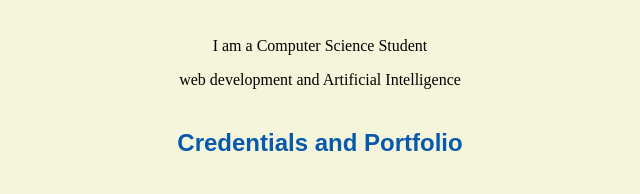
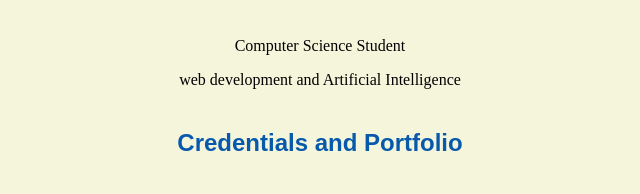
Before and after one commit to deepthiteki/deepthiteki.github.io, a plain HTML site: page index.html in a window 1280 px wide. Shown: the part 566-760 px from the top of the page, 320-960 px from the left. Drawn offline with Linux system fonts and the light colour scheme.

Commit message:
Update index.html

```diff
--- a/index.html
+++ b/index.html
@@ -18,7 +18,7 @@
     <img src="images/banner.jpg" width="75%" alt="banner">
       <h1>Teki Raga Deepthi's Portal</h1>
       <h2>About Me</h2>
-       <p>I am a Computer Science Student</p>
+       <p>Computer Science Student</p>
        <p>web development and Artificial Intelligence</p>
 
        <h2>Credentials and Portfolio</h2>
```
